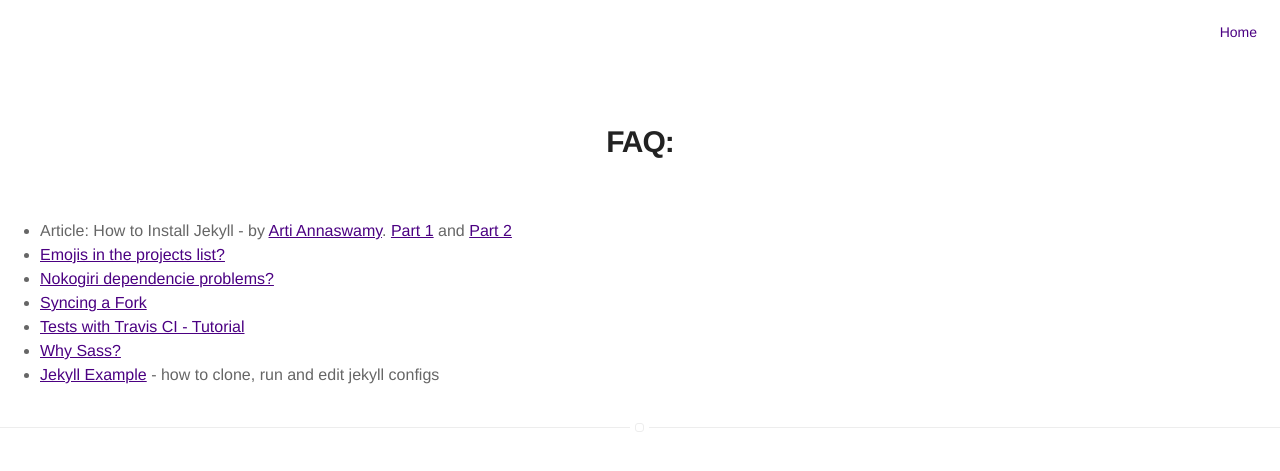
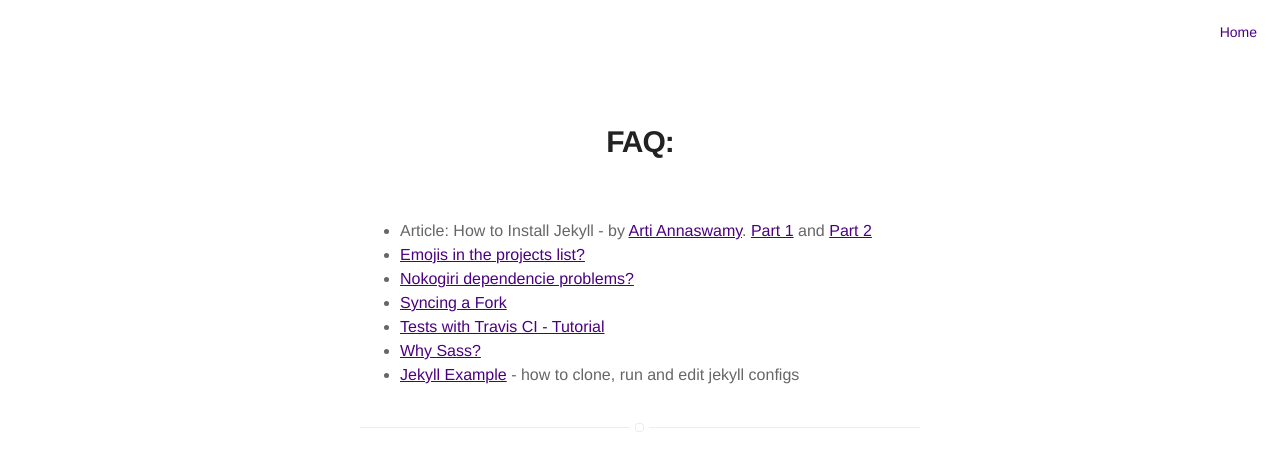
Before and after one commit to DatasetJames/Datasetjames.github.io, a Jekyll site: the page built from FAQ.md, in a window 1280 px wide. Shown: the top 471 px of the page. Built offline with Jekyll 4.4.1, drawn with Linux system fonts in a browser that asks for light colours; our own code applies the rules of GitHub Pages for plain Markdown files.

Commit message:
20170910

```diff
--- a/_config.yml
+++ b/_config.yml
@@ -69,7 +69,7 @@ authors:
 # do you want a larger site? change the option below
 # options: [normal, large] | default: normal
 # normal = 560px / large = 810px
-# width: large
+width: normal
 
 # if you don't need pagination, comment the *paginate* configs below
 # paginate: 5
```
